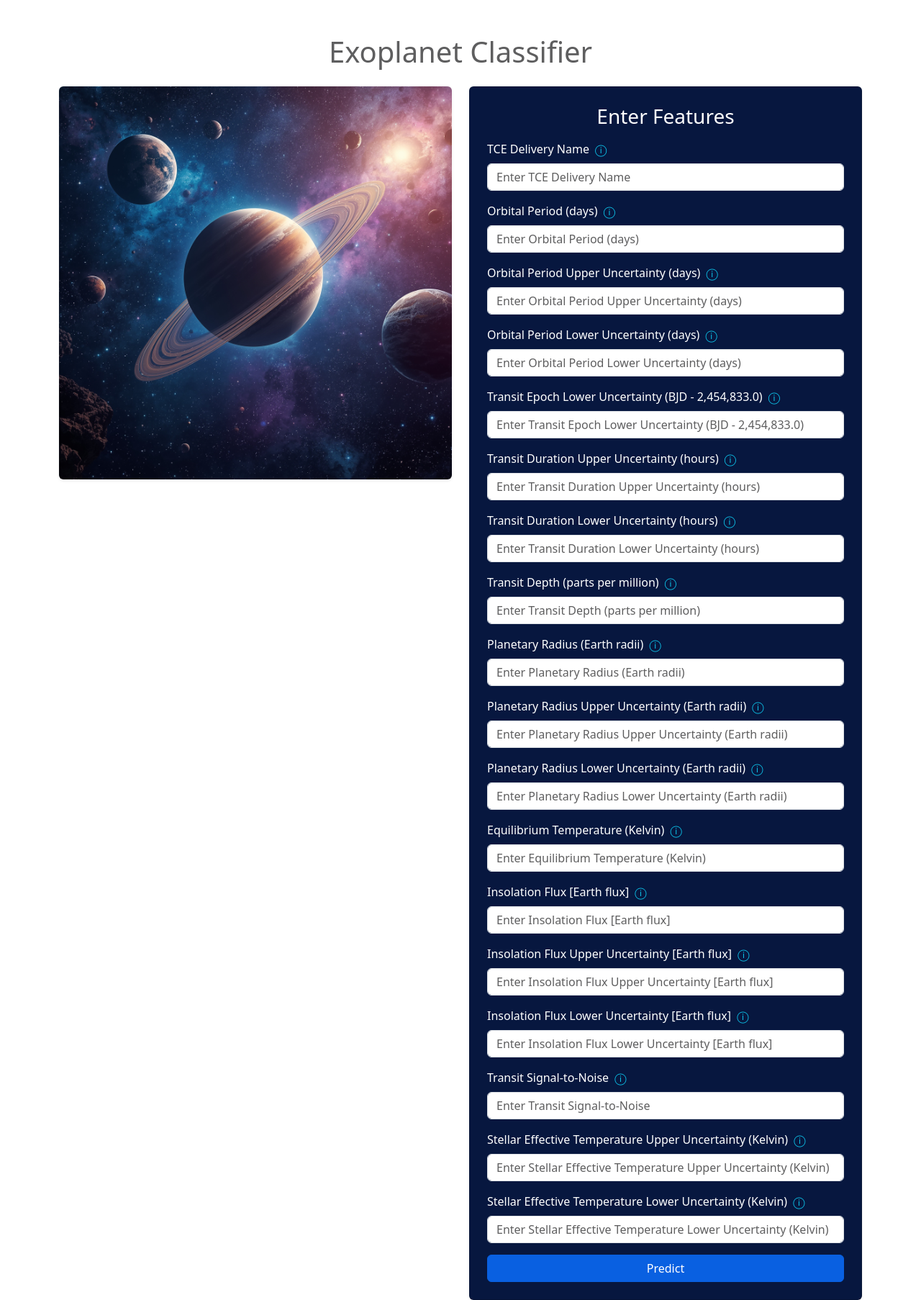
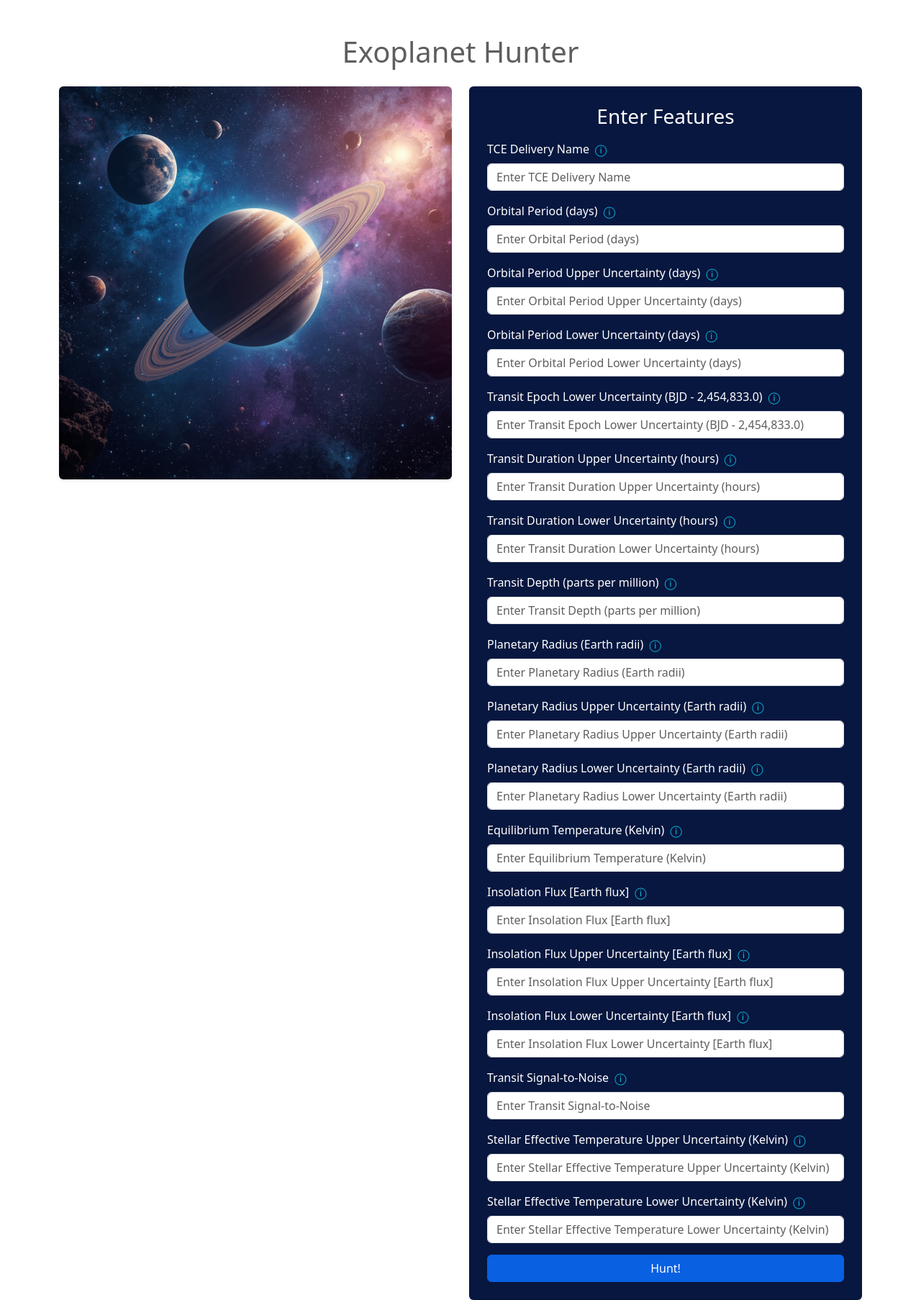
Before and after one commit to Lucasbnas435/nasa-space-apps-challenge-2025, a Flask app: page / in a window 1280 px wide. Shown: the whole page at 72% size. Run offline with Flask 3, Linux system fonts and the light colour scheme; parts of the project's set-up code (start-up, migrations or seed data) failed here and were passed over.

Commit message:
feat: update website titles

```diff
--- a/web/src/templates/base.html
+++ b/web/src/templates/base.html
@@ -2,7 +2,7 @@
 <html lang="en">
 <head>
     <meta charset="UTF-8">
-    <title>{% block title %}Exoplanet Classifier{% endblock %}</title>
+    <title>{% block title %}Exoplanet Hunter{% endblock %}</title>
     <link href="https://cdn.jsdelivr.net/npm/bootstrap@5.3.2/dist/css/bootstrap.min.css" rel="stylesheet">
     <link rel="stylesheet" href="{{ url_for('static', filename='css/style.css') }}">
 </head>
--- a/web/src/templates/home.html
+++ b/web/src/templates/home.html
@@ -2,7 +2,7 @@
 
 {% block content %}
 <div class="container mt-5">
-    <h1 class="mb-4 text-center site-title">Exoplanet Classifier</h1>
+    <h1 class="mb-4 text-center site-title">Exoplanet Hunter</h1>
 
     <div class="row">
         <div class="col-md-6 text-center mb-4">
@@ -32,7 +32,7 @@
                                 required>
                         </div>
                     {% endfor %}
-                    <button type="submit" class="btn btn-primary w-100">Predict</button>
+                    <button type="submit" class="btn btn-primary w-100">Hunt!</button>
                 </form>
 
                 {% if prediction is not none %}
```
